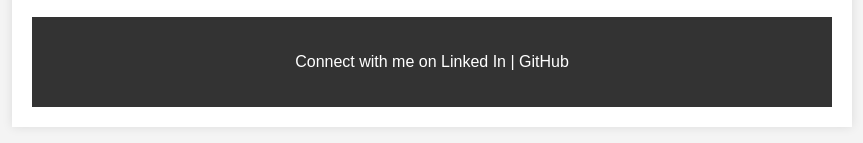
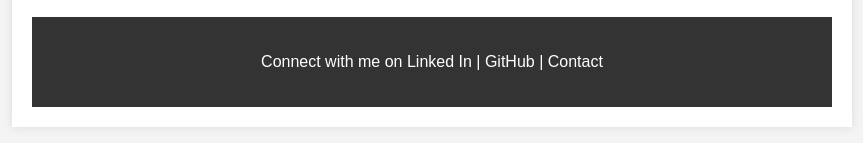
Before and after one commit to KumExodusH/Week-2, a plain HTML site: page index.html in a window 1280 px wide. Shown: the part 1664-1807 px from the top of the page, without its empty margins (208-1071 px from the left). Drawn offline with Linux system fonts and the light colour scheme.

Commit message:
index.html

```diff
--- a/index.html
+++ b/index.html
@@ -145,7 +145,7 @@
 
     <!-- Footer Section -->
     <footer>
-      <p>Connect with me on <a href="https://www.linkedin.com/in/apisakcho?utm_source=share&utm_campaign=share_via&utm_content=profile&utm_medium=ios_app">Linked In</a> | <a href="https://github.com/KumExodusH">GitHub</a></p>
+      <p>Connect with me on <a href="https://www.linkedin.com/in/apisakcho?utm_source=share&utm_campaign=share_via&utm_content=profile&utm_medium=ios_app">Linked In</a> | <a href="https://github.com/KumExodusH">GitHub</a> | <a href="D:\HTML\Week 2\contact.html">Contact</a></p>
     </footer>
   </div>
 
```
